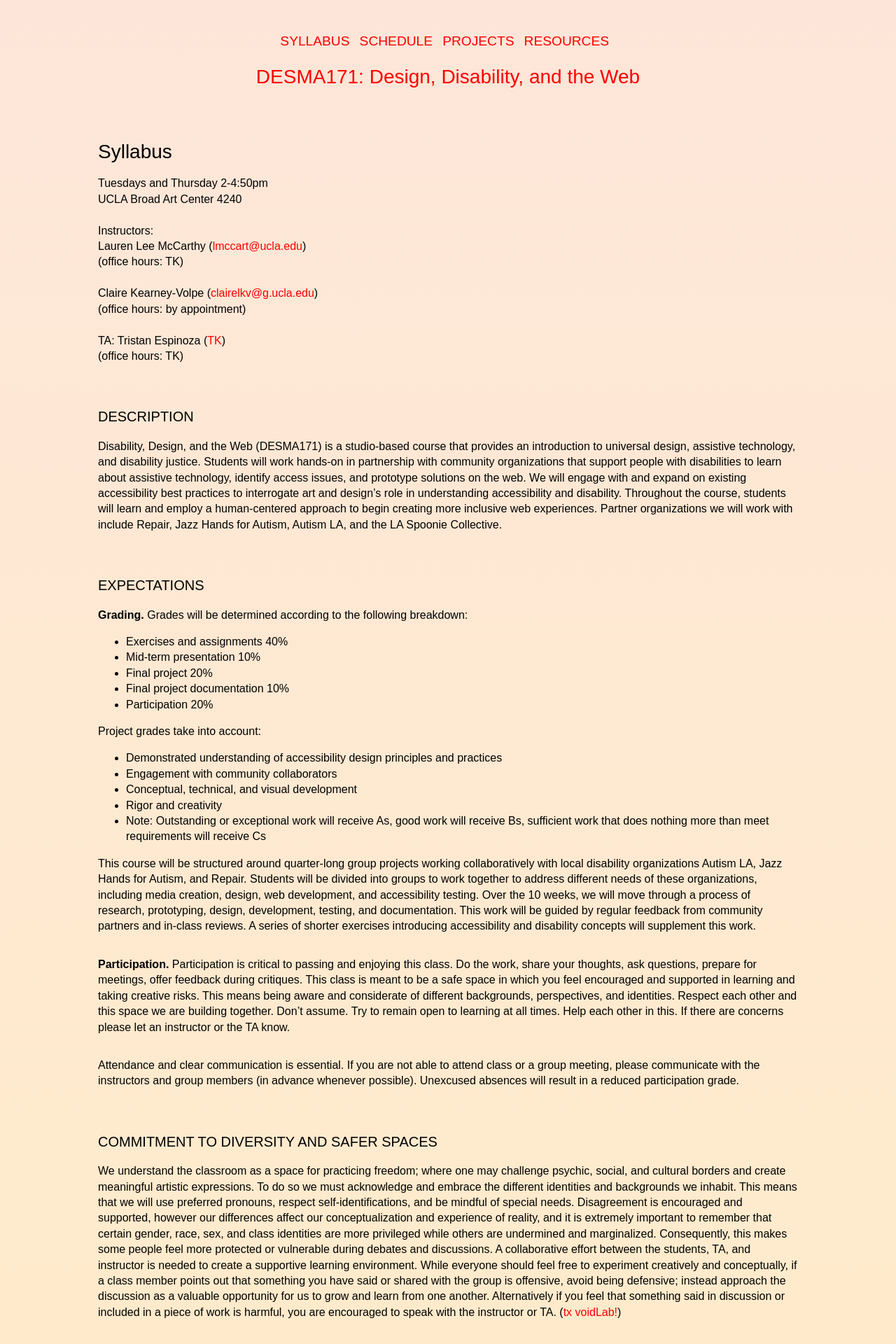
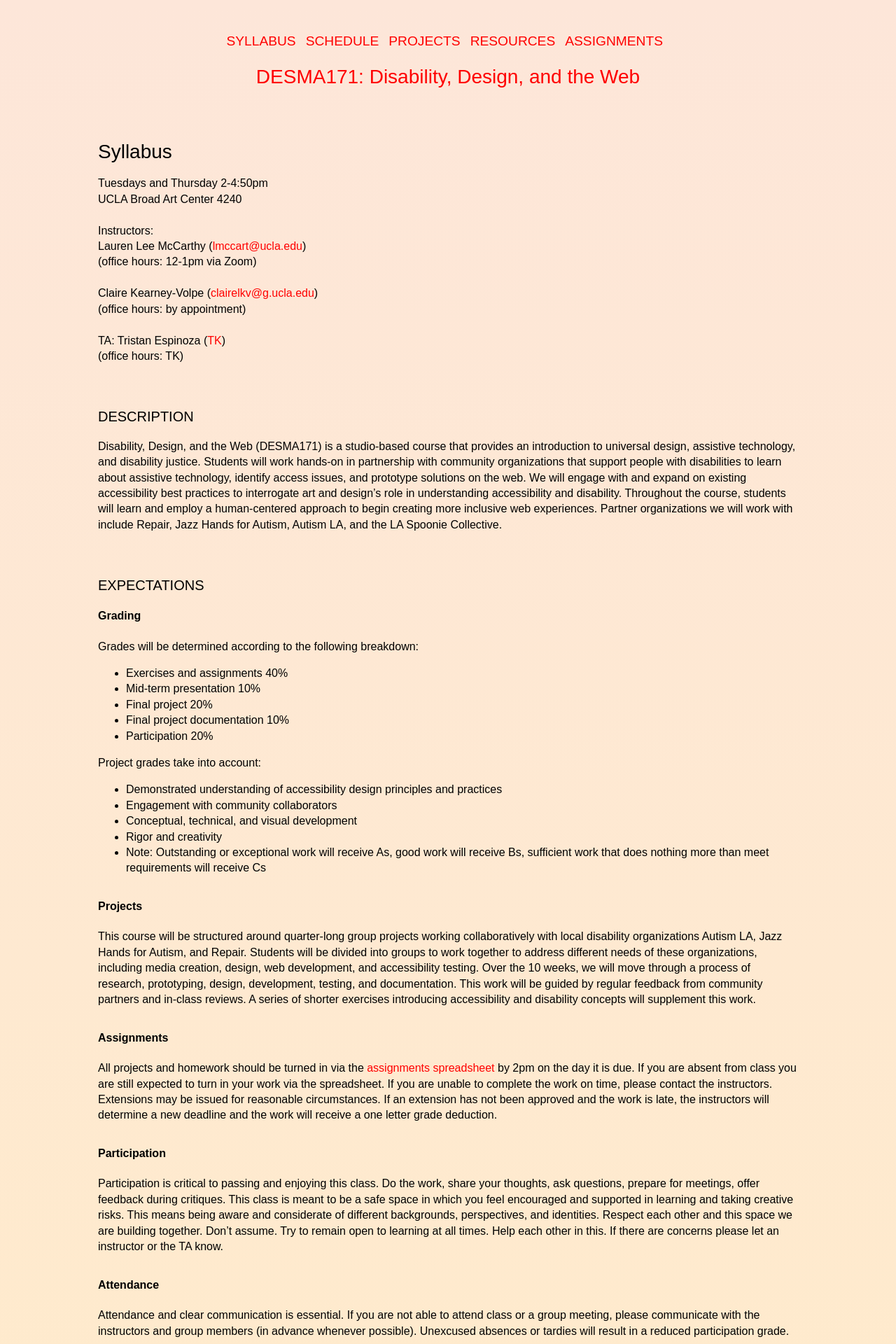
Before and after one commit to lmccart/DMA171-disability-design-web, a PHP site: page / in a window 1280 px wide. Shown: the top 1920 px of the page at 70% size. Run offline with PHP 8.4, Linux system fonts and the light colour scheme; some libraries are stand-ins or nearby versions.

Commit message:
style tweaks and syllabus updates

```diff
--- a/css/style.css
+++ b/css/style.css
@@ -135,6 +135,10 @@ table {
 
 tr {
   vertical-align: top;
+}
+
+th {
+  text-align: left;
 }
 
 td:nth-child(1) {
--- a/index.html
+++ b/index.html
@@ -29,11 +29,12 @@
           <li class='button' data-id='schedule'>Schedule</li>
           <li class='button' data-id='projects'>Projects</li>
           <li class='button' data-id='resources'>Resources</li>
+          <li><a href='https://docs.google.com/spreadsheets/d/118z3usKIGVyFDnUbW2iVRjnSndSHCur5FRfKnPke7rA/edit#gid=0' target='_blank'>Assignments</a></li>
         </ul>
       </nav>
 
       <!-- HEADING -->
-      <h1><a href=''>DESMA171: Design, Disability, and the Web</a></h1>
+      <h1><a href=''>DESMA171: Disability, Design, and the Web</a></h1>
 
       <!-- SYLLABUS -->
       <div id='syllabus' class='block' style='display: block'>
@@ -71,7 +72,7 @@
 
         <section>
           <h3>Expectations</h3>
-          <span class='label'>Grading.</span>
+          <h4 class='label'>Grading</h4>
           Grades will be determined according to the following breakdown:
           <ul>
             <li>Exercises and assignments 40%</li>
@@ -90,7 +91,7 @@
             <li>Note: Outstanding or exceptional work will receive As, good work will receive Bs, sufficient work that does nothing more than meet requirements will receive Cs</li>
           </ul>
 
-          <h4 class='sr-only'>Projects</h4>
+          <h4 class='label'>Projects</h4>
           <p>This course will be structured around quarter-long group projects working collaboratively with local
             disability organizations Autism LA, Jazz Hands for Autism, and Repair. Students will be divided into
             groups to work together to address different needs of these organizations, including media creation,
@@ -100,8 +101,15 @@
             accessibility and disability concepts will supplement this work.</p>
 
 
-          <h4 class='sr-only'>Participation</h4>
-          <p><span class='label'>Participation.</span> Participation is critical to passing and enjoying this class.
+          <h4 class='label'>Assignments</h4>
+          <p>All projects and homework should be turned in via the <a href='https://docs.google.com/spreadsheets/d/118z3usKIGVyFDnUbW2iVRjnSndSHCur5FRfKnPke7rA/edit#gid=0' target='_blank'>assignments spreadsheet</a> by 2pm on the day it is due.
+            If you are absent from class you are still expected to turn in your work via the spreadsheet. If you are unable to complete the work on time, please contact the instructors.
+            Extensions may be issued for reasonable circumstances. If an extension has not been approved and the work is late, the instructors will determine a new deadline and the work will receive a
+            one letter grade deduction.
+          </p>
+
+          <h4 class='label'>Participation</h4>
+          <p>Participation is critical to passing and enjoying this class.
             Do the work, share your thoughts, ask questions, prepare for meetings, offer feedback during critiques.
             This class is meant to be a safe space in which you feel encouraged and supported in learning and taking
             creative risks. This means being aware and considerate of different backgrounds, perspectives, and
@@ -110,10 +118,10 @@
             the TA know.
           </p>
 
-          <h4 class='sr-only'>Attendance</h4>
+          <h4 class='label'>Attendance</h4>
           <p>Attendance and clear communication is essential. If you are not able to attend class or a group meeting,
             please communicate with the instructors and group members (in advance whenever possible). Unexcused
-            absences will result in a reduced participation grade.</p>
+            absences or tardies will result in a reduced participation grade.</p>
         </section>
 
 
@@ -166,11 +174,11 @@
               <th>WEEK 0</th>
               <td>Th 9/23 <br>(Online)</td>
               <td>Syllabus, introductions, and intro to Digital Accessibility<br>
+                <a href="https://docs.google.com/forms/d/e/1FAIpQLSfi7Q2uRTLDGY71f-02gW_sgWTCjVEeqEYc18WwSsr6byu5Dw/viewform" target='_blank'>Teach Access survey</a>
                 <!-- Lec: <a href="notes/03_CSS.pdf" target="_blank">Intro CSS</a> (<a href="notes/03_CSS_code.zip">code</a>)<br> -->
                 <span class='homework-label'>Homework:</span>
                 <ul class='homework'>
-                  <li><a href="https://docs.google.com/forms/d/e/1FAIpQLSfi7Q2uRTLDGY71f-02gW_sgWTCjVEeqEYc18WwSsr6byu5Dw/viewform" target='_blank'>Complete class survey</a></li>
-                  <li><b>Design exercise part 2: </b><br> After our discussion about interaction modalities and assistive technologies, revisit one the inaccessible designs that you have encountered at UCLA. Make at least three enhancements with accessibility &amp; POUR principles in mind. Document your new designs in a shareable doc or on personal blog/website and <a href="https://docs.google.com/spreadsheets/d/118z3usKIGVyFDnUbW2iVRjnSndSHCur5FRfKnPke7rA/edit?usp=sharing" target='_blank'> add the link to the project spreadsheet<a>. </li>
+                  <li><b>Design exercise part 2: </b><br> After our discussion about interaction modalities and assistive technologies, revisit one the inaccessible designs that you have encountered at UCLA. Make at least three enhancements with accessibility &amp; POUR principles in mind. Document your new designs in a shareable doc or on personal blog/website. Add the link to the <a href="https://docs.google.com/spreadsheets/d/118z3usKIGVyFDnUbW2iVRjnSndSHCur5FRfKnPke7rA/edit?usp=sharing" target='_blank'>assignments spreadsheet</a>.</li>
                   <li>Listen to <a href='https://99percentinvisible.org/episode/curb-cuts/' target='_blank'>99% Invisible podcast: Curb Cuts</a></li>
                 </ul>
               </td>
@@ -235,7 +243,7 @@
             <!-- WEEK 3 -->
             <tr>
               <th>WEEK 3</th>
-              <td>T 10/12 <br>(In-person)</td>
+              <td>Tu 10/12 <br>(In-person)</td>
               <td><span class='highlight'>Guest Lecture 12-1:30pm PT</span>: Bojana Cocklyat and Shannon Finnegan, Alt text as Poetry Workshop<br>
                 Review video captioning and audio descriptions project<br>
                 <span class='homework-label'>Homework:</span>
@@ -426,7 +434,7 @@
           <p>All assignments are due at the start of class. If you are absent, you are still expected to turn in work via email by the deadline.</p><br><br>
 
           <h3 id='p1p1' class="toggles">Project 1: Part 1 (DUE 10/5)</h3>
-          <div id='p1p1-content' class='toggle' style='display:none;'>
+          <div id='p1p1-content' class='toggle' style='display:block;'>
             <p>Select a complex image or diagram or photo and describe it. This could be an image of your own art or design work. Write an image description for it.</p>
           </div>
           <br>
```
Also changed, not shown: other parts of index.html (+17 -17 lines).
